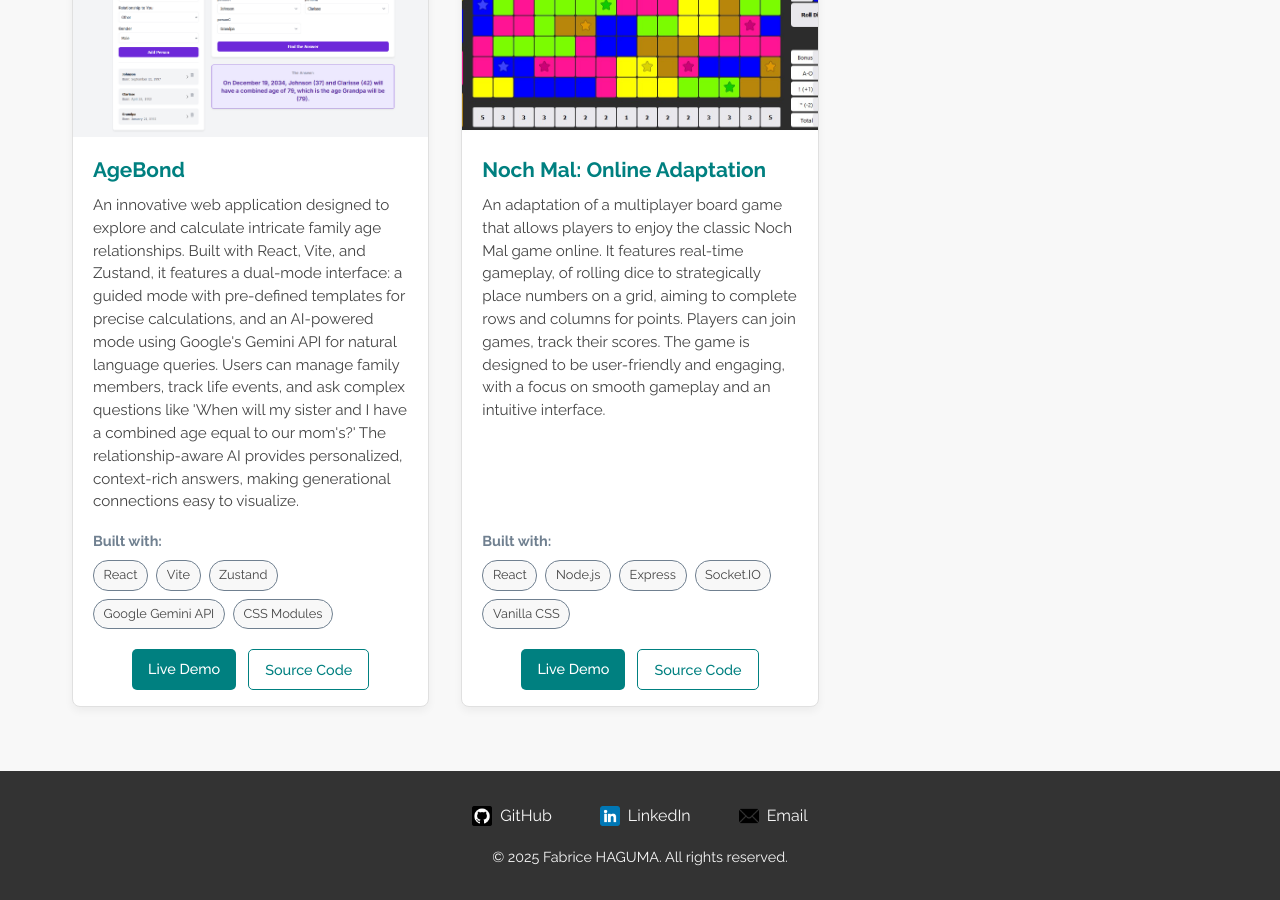
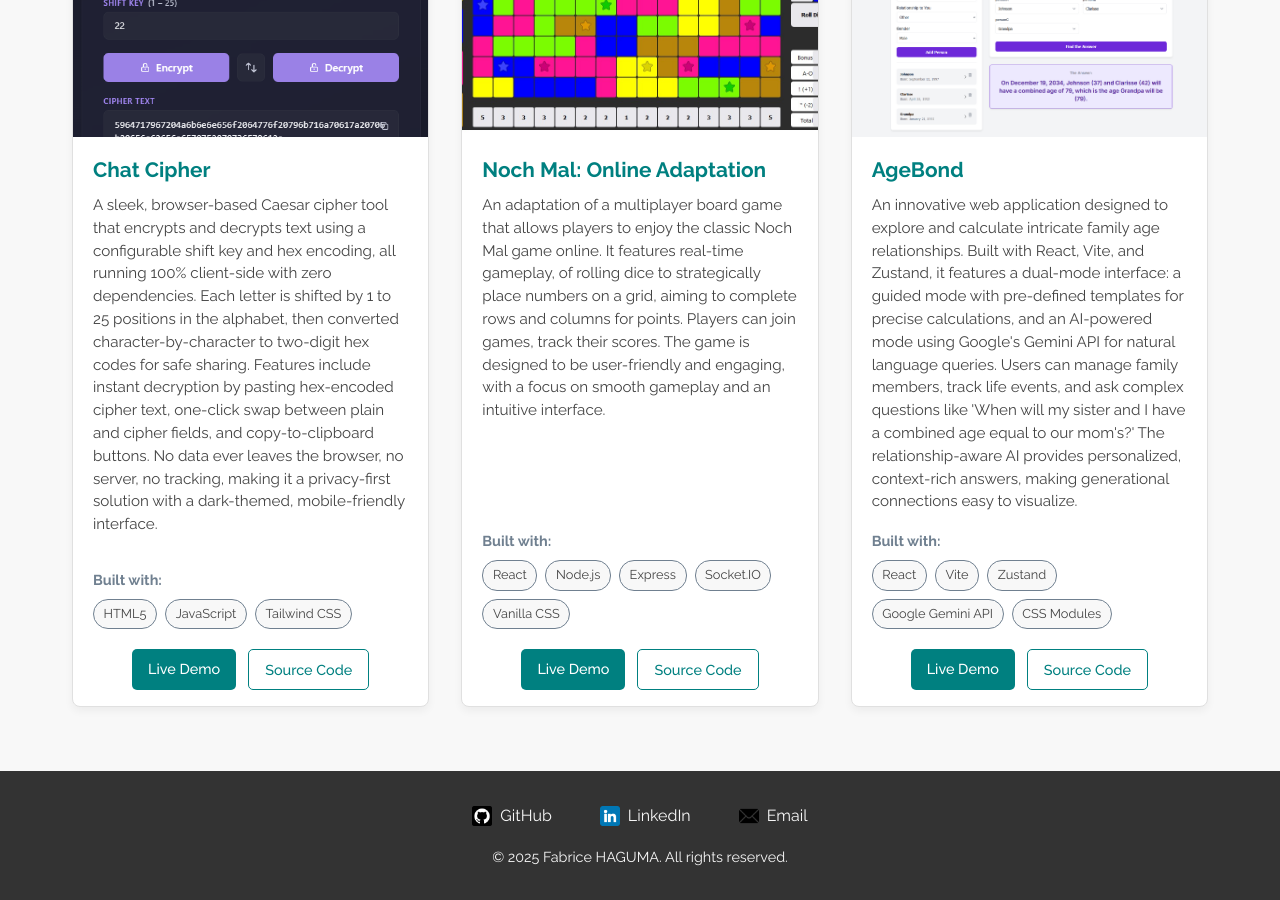
Before and after one commit to FabHaguma/my_portfolio, a React (Vite) app: page /projects in a window 1280 px wide. Shown: the part 1940-2840 px from the top of the page. Built offline with nearby package versions, Linux system fonts and the light colour scheme.

Commit message:
Added Chat Cipher project to the list

```diff
--- a/src/data/projectsData.js
+++ b/src/data/projectsData.js
@@ -7,6 +7,7 @@ import project_ytsubs from '../assets/images/projects/yt-subs-screenshot.png';
 import project_arteditor from '../assets/images/projects/haguma-art-editor-screenshot.png';
 import project_text2json from '../assets/images/projects/text2json-screenshot.png';
 import project_jobScraper from '../assets/images/projects/job-scraper_screenshot.png';
+import project_chatcipher from '../assets/images/projects/chatcipher-screenshot.png';
 
 // Featured projects displayed on the landing page (in order of appearance)
 // To add a new featured project: Add its ID to this array
@@ -82,13 +83,13 @@ export const projectsData = [
   },
   {
     id: 7,
-    name: "AgeBond",
-    description: "An innovative web application designed to explore and calculate intricate family age relationships. Built with React, Vite, and Zustand, it features a dual-mode interface: a guided mode with pre-defined templates for precise calculations, and an AI-powered mode using Google's Gemini API for natural language queries. Users can manage family members, track life events, and ask complex questions like 'When will my sister and I have a combined age equal to our mom's?' The relationship-aware AI provides personalized, context-rich answers, making generational connections easy to visualize.",
-    smallDescription: "An AI-powered app to explore family age relationships.",
-    technologies: ["React", "Vite", "Zustand", "Google Gemini API", "CSS Modules"],
-    liveDemoLink: "https://www.agebond.haguma.com/",
-    sourceCodeLink: "https://github.com/FabHaguma/agebond",
-    screenshot: project_agebond
+    name: "Chat Cipher",
+    description: "A sleek, browser-based Caesar cipher tool that encrypts and decrypts text using a configurable shift key and hex encoding, all running 100% client-side with zero dependencies. Each letter is shifted by 1 to 25 positions in the alphabet, then converted character-by-character to two-digit hex codes for safe sharing. Features include instant decryption by pasting hex-encoded cipher text, one-click swap between plain and cipher fields, and copy-to-clipboard buttons. No data ever leaves the browser, no server, no tracking, making it a privacy-first solution with a dark-themed, mobile-friendly interface.",
+    smallDescription: "A browser-based Caesar cipher tool for encrypting and decrypting text with hex encoding.",
+    technologies: ["HTML5", "JavaScript", "Tailwind CSS"],
+    liveDemoLink: "https://fabhaguma.github.io/chatcipher/",
+    sourceCodeLink: "https://github.com/FabHaguma/chatcipher",
+    screenshot: project_chatcipher
   },
   {
     id: 8,
@@ -100,9 +101,19 @@ export const projectsData = [
     sourceCodeLink: "https://github.com/FabHaguma/nochmal-online",
     screenshot: project_nochmal
   },
+  {
+    id: 9,
+    name: "AgeBond",
+    description: "An innovative web application designed to explore and calculate intricate family age relationships. Built with React, Vite, and Zustand, it features a dual-mode interface: a guided mode with pre-defined templates for precise calculations, and an AI-powered mode using Google's Gemini API for natural language queries. Users can manage family members, track life events, and ask complex questions like 'When will my sister and I have a combined age equal to our mom's?' The relationship-aware AI provides personalized, context-rich answers, making generational connections easy to visualize.",
+    smallDescription: "An AI-powered app to explore family age relationships.",
+    technologies: ["React", "Vite", "Zustand", "Google Gemini API", "CSS Modules"],
+    liveDemoLink: "https://www.agebond.haguma.com/",
+    sourceCodeLink: "https://github.com/FabHaguma/agebond",
+    screenshot: project_agebond
+  },
 
   // {
-  //   id: 9,
+  //   id: 10,
   //   name: "Project Delta",
   //   description: "Description for Project Delta, focusing on UI/UX.",
   //   smallDescription: "A UI/UX focused project with modern design.",
```
Also changed, not shown: src/assets/images/projects/chatcipher-screenshot.png (added).
